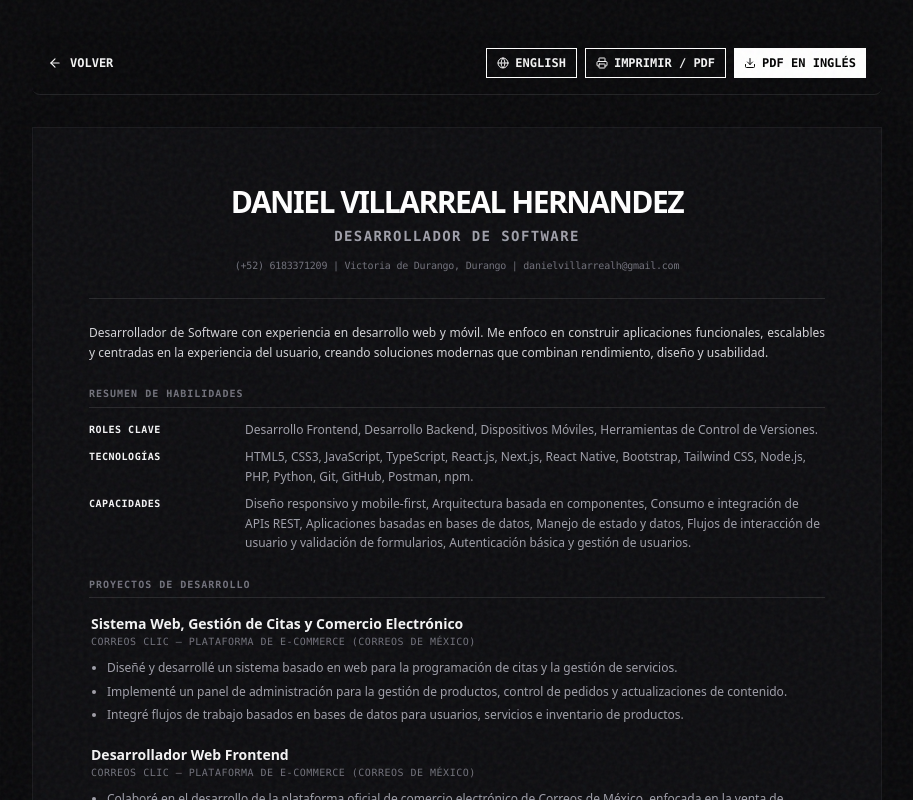
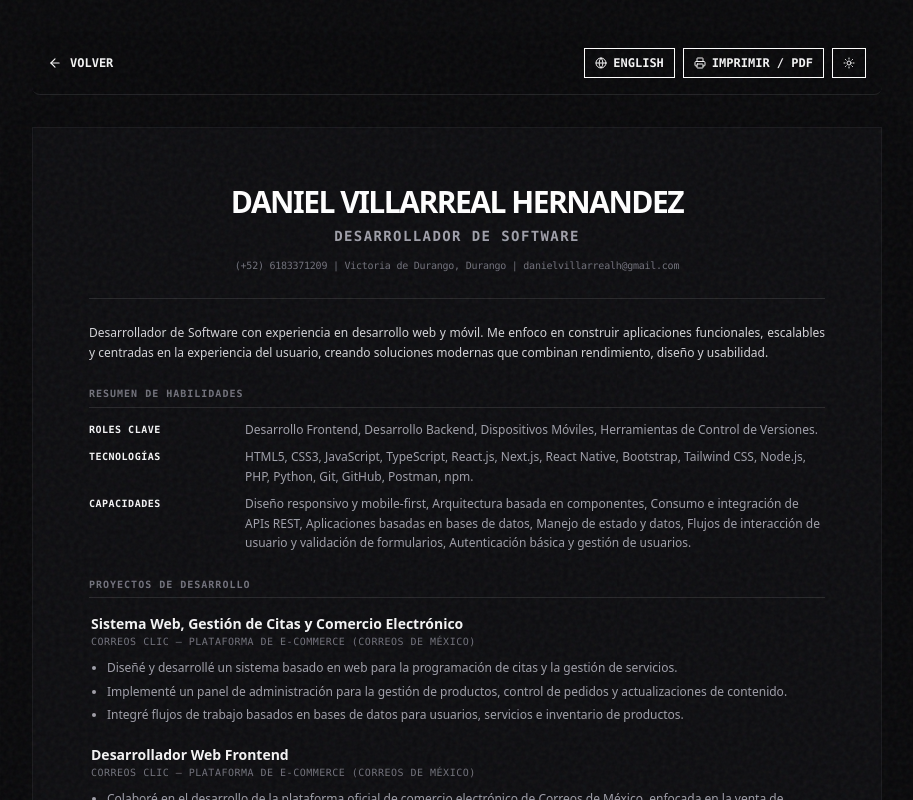
Before and after one commit to Dandanieldan/portafolio, a Next.js app: page /cv in a window 1280 px wide. Shown: the top 800 px of the page, without its empty margins (183-1096 px from the left). Built offline with nearby package versions, Linux system fonts and the light colour scheme.

Commit message:
fix: toggle body class for cv-mode to restore scrolling & cursor, remove english pdf download button, and add theme toggle on cv page

```diff
--- a/app/cv/page.tsx
+++ b/app/cv/page.tsx
@@ -1,8 +1,9 @@
 "use client";
 
 import { useState, useEffect } from "react";
-import { ArrowLeft, Printer, Globe, Download, Check } from "lucide-react";
+import { ArrowLeft, Printer, Globe, Sun, Moon } from "lucide-react";
 import Link from "next/link";
+import { useTheme } from "next-themes";
 
 const cvData = {
   es: {
@@ -212,13 +213,21 @@ const cvData = {
 export default function CVPage() {
   const [lang, setLang] = useState<"es" | "en">("es");
   const [mounted, setMounted] = useState(false);
+  const { theme, setTheme, resolvedTheme } = useTheme();
   const t = cvData[lang];
 
   useEffect(() => {
     setMounted(true);
+    // Add cv-mode class to body to allow scroll and restore cursor
+    document.body.classList.add("cv-mode");
+    return () => {
+      document.body.classList.remove("cv-mode");
+    };
   }, []);
 
   if (!mounted) return null;
+
+  const isDark = resolvedTheme === "dark";
 
   return (
     <div className="cv-page min-h-screen bg-zinc-50 dark:bg-zinc-950 text-zinc-900 dark:text-zinc-100 p-0 md:p-8 flex flex-col items-center transition-colors duration-300">
@@ -250,15 +259,14 @@ export default function CVPage() {
             <Printer size={12} /> {t.printText}
           </button>
 
-          {/* Download Original English PDF */}
-          <a
-            href="/cv-en.pdf"
-            target="_blank"
-            rel="noopener noreferrer"
-            className="flex items-center gap-1.5 text-[10px] md:text-xs font-mono font-bold uppercase bg-black text-white dark:bg-white dark:text-black hover:opacity-85 px-2.5 py-1.5 transition-opacity"
+          {/* Theme Toggle */}
+          <button
+            onClick={() => setTheme(isDark ? "light" : "dark")}
+            className="flex items-center gap-1.5 text-[10px] md:text-xs font-mono font-bold uppercase hover:bg-black hover:text-white dark:hover:bg-white dark:hover:text-black border border-black dark:border-white px-2.5 py-1.5 transition-colors"
+            title={isDark ? "Light Mode" : "Dark Mode"}
           >
-            <Download size={12} /> {t.downloadENText}
-          </a>
+            {isDark ? <Sun size={12} /> : <Moon size={12} />}
+          </button>
         </div>
       </div>
 
--- a/app/globals.css
+++ b/app/globals.css
@@ -65,7 +65,17 @@ a, button, [role="button"], input, select, textarea {
   opacity: 0.06;
 }
 
-/* Restore default cursor on CV page */
-.cv-page, .cv-page * {
+/* Restore default cursor and scroll on CV page */
+body.cv-mode {
+  overflow: auto !important;
   cursor: auto !important;
 }
+body.cv-mode a,
+body.cv-mode button,
+body.cv-mode [role="button"],
+body.cv-mode input,
+body.cv-mode select,
+body.cv-mode textarea,
+body.cv-mode * {
+  cursor: auto !important;
+}
```
